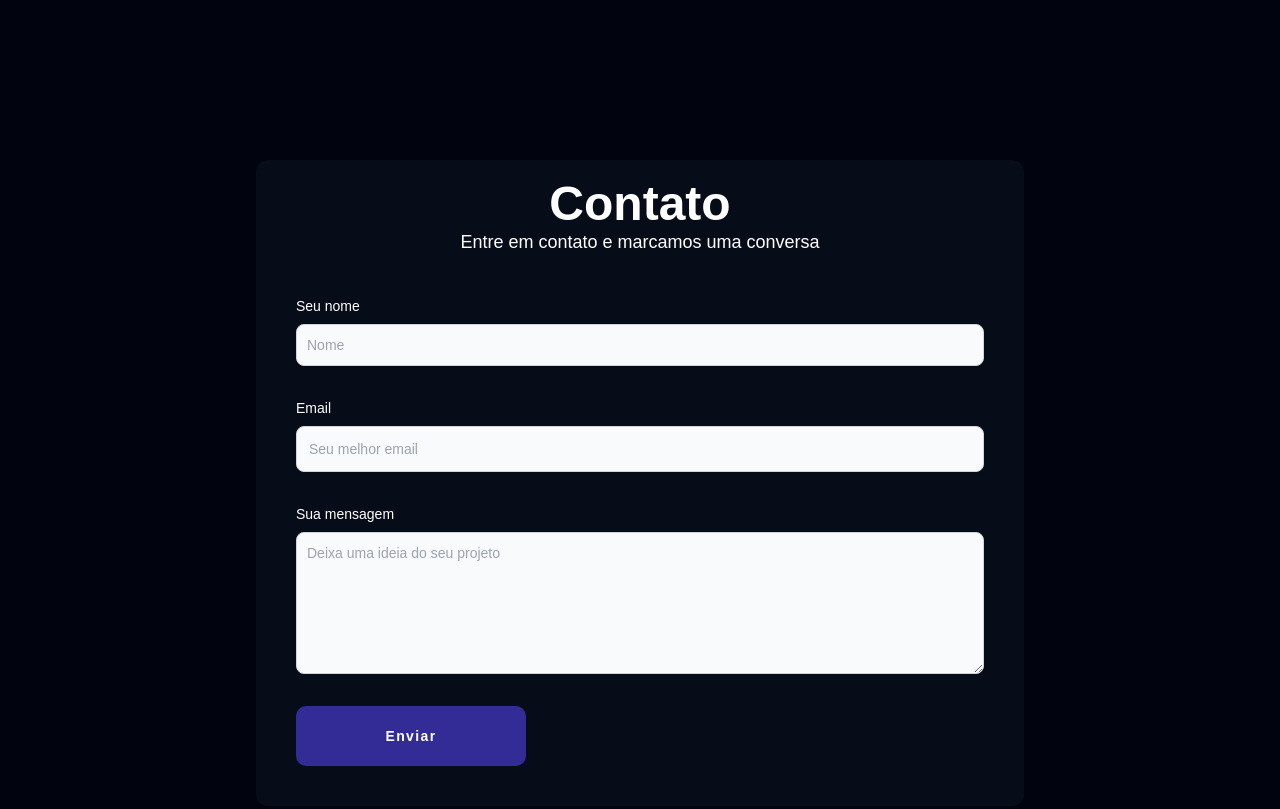
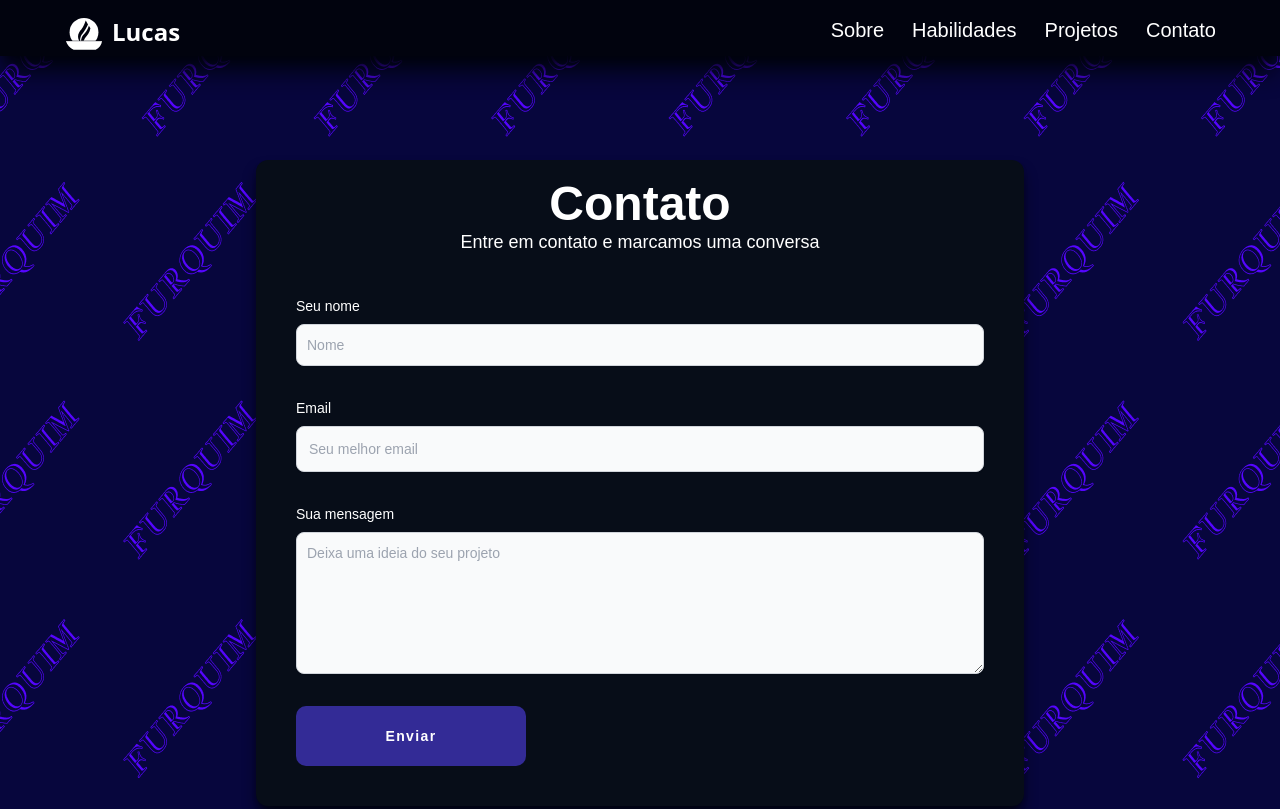
Before and after one commit to Lucas-furquim/Lucas-Furquim-repositorio, a website with bundled scripts: page contato.html in a window 1280 px wide. Shown: the top 809 px of the page. Built offline with nearby package versions, Linux system fonts and the light colour scheme.

Commit message:
finalizando contato

```diff
--- a/contato.html
+++ b/contato.html
@@ -5,13 +5,33 @@
   <meta charset="UTF-8">
   <meta name="viewport" content="width=device-width, initial-scale=1.0">
   <link rel="stylesheet" href="style.min.css">
+  <link rel="shortcut icon" href="Img-portifolio/icon.svg" type="image/x-icon">
+
 
   <title>Lucas Furquim - Contato</title>
 </head>
 
-<body class="bg-pricipal">
+<body class="papel-de-contato overflow-hidden">
 
-  <main class="text-white font-arial bg-sexto max-w-3xl mx-auto rounded-xl mt-40 mb-4">
+  <header class="fixed -top-1 w-full bg-pricipal shadow-pricipal shadow-xl z-20">
+    <div class="  text-white flex  mx-auto justify-between   w-full
+    max-w-6xl mx-auto pt-5">
+      <div class="flex gap-2">
+        <img class="w-10" src="Img-portifolio/logo-caneca.svg" alt="">
+        <h1 class="text-2xl w-40 font-bold"><a href="./index.html">Lucas</a></h1>
+      </div>
+      <nav>
+        <ul class="flex space-x-4 text-xl font-poppins gap-3">
+          <li><a href="./index.html">Sobre</a></li>
+          <li><a href="./index.html">Habilidades</a></li>
+          <li><a href="./index.html">Projetos</a></li>
+          <li><a href="./contato.html">Contato</a></li>
+        </ul>
+      </nav>
+    </div>
+  </header>
+
+  <main class="text-white font-arial bg-sexto shadow-lg shadow-pricipal max-w-3xl mx-auto rounded-xl mt-40 mb-4">
     <h2 class="text-center text-5xl font-bold font-poppins pt-5">Contato</h2>
     <p class="text-center text-lg">Entre em contato e marcamos uma conversa</p>
     <div class="py-10 px-10">
@@ -35,7 +55,7 @@
     </div>
 
   </main>
-  Footer <div class=" text-white bg-black mt-12 pb-2 pt-4 pl-4">
+  <div class="relative top-11 text-white bg-black mt-12 pb-2 pt-4 pl-4">
     <p class="max-w-6xl mx-auto text-base font-arial mb-2">Feito por Lucas Furquim &copy;</p>
   </div>
   <script type="module" src="script.js"></script>
--- a/style.css
+++ b/style.css
@@ -445,3 +445,14 @@
   color: #0f6bf5;
   transform: scale(1.2);
 }
+
+/* papel de contato  */
+
+.papel-de-contato {
+  z-index: -2;
+  position: absolute;
+  top: 0px;
+  height: 100%;
+  width: 100%;
+  background-image: url("./Img-portifolio/papel-de-contato.png");
+}
```
Also changed, not shown: index.html (+5 -5 lines), Img-portifolio/papel-de-contato.png (added), style.min.css.
